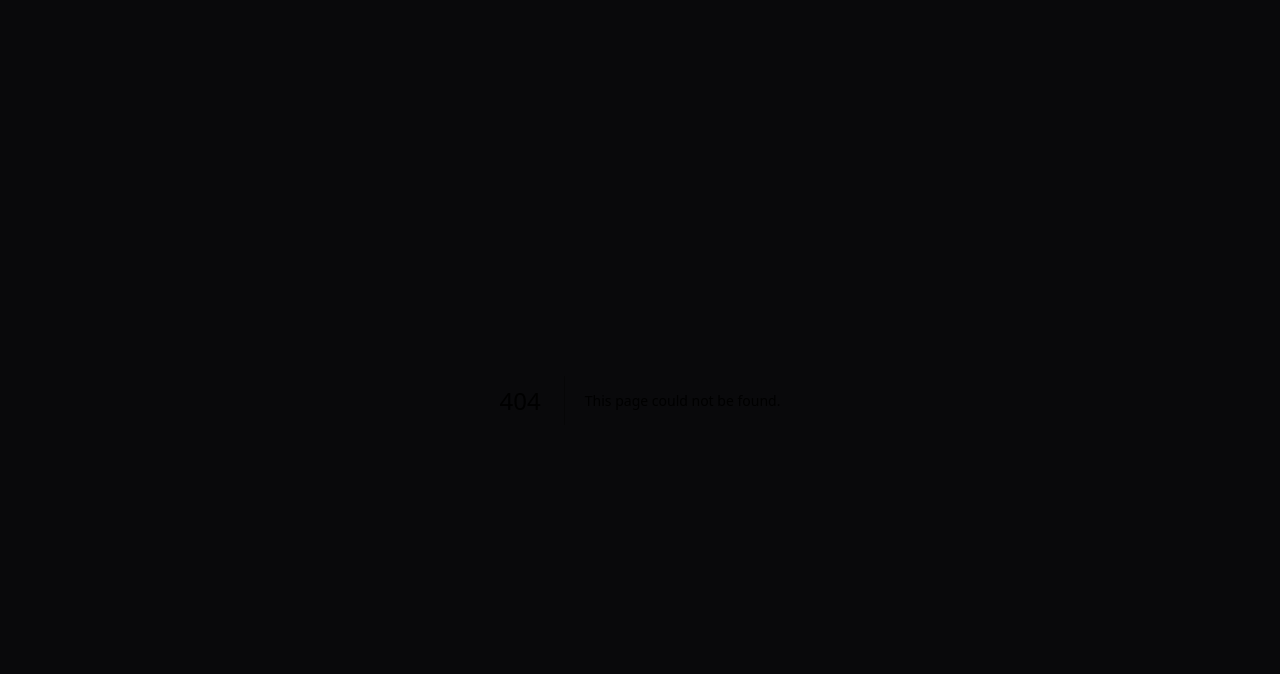
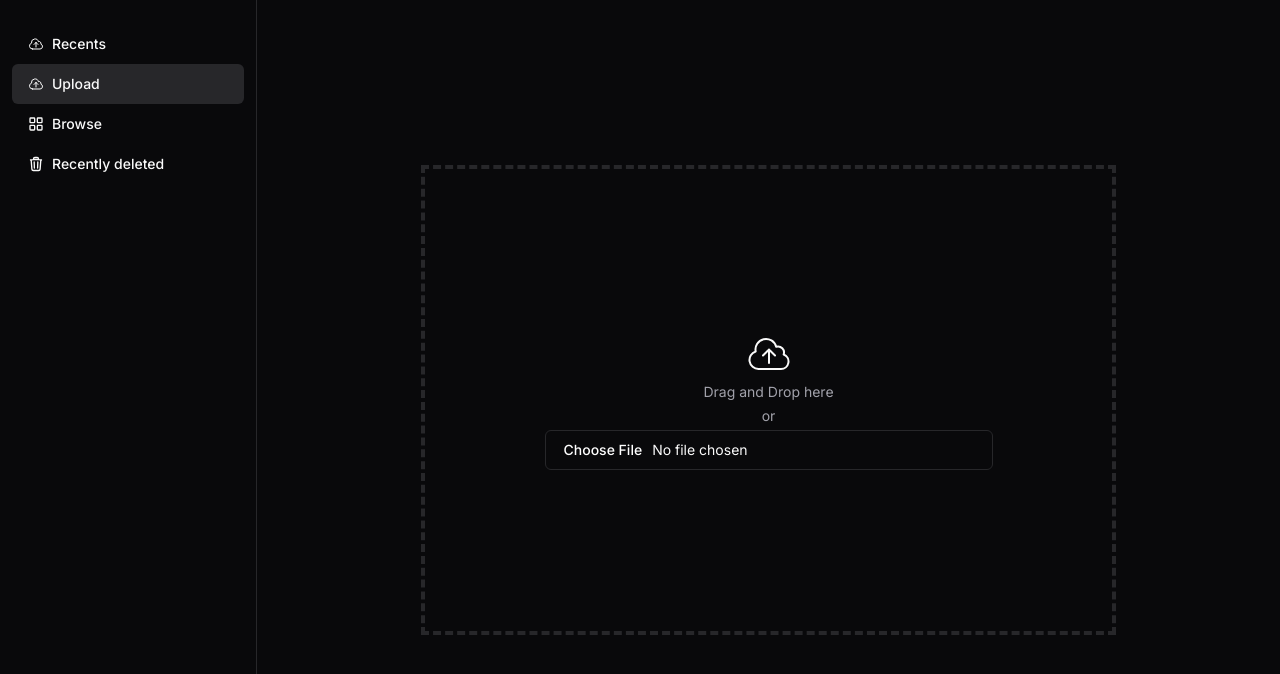
Before and after one commit to Utkarsh-NCI/CPP-Client, a Next.js app in the folder client/: page /upload in a window 1280 px wide. Before the commit this address had no page. Shown: the top 674 px of the page. Built offline with nearby package versions, Linux system fonts and the light colour scheme.

Commit message:
Recent and upload page

```diff
--- a/client/app/(auth)/layout.tsx
+++ b/client/app/(auth)/layout.tsx
@@ -12,17 +12,17 @@ export default function Layout({
               xmlns="http://www.w3.org/2000/svg"
               fill="none"
               viewBox="0 0 24 24"
-              stroke-width="1.5"
+              strokeWidth="1.5"
               stroke="currentColor"
               className="w-6 h-6 mr-4"
             >
               <path
-                stroke-linecap="round"
+                strokeLinecap="round"
                 stroke-linejoin="round"
                 d="M6.827 6.175A2.31 2.31 0 0 1 5.186 7.23c-.38.054-.757.112-1.134.175C2.999 7.58 2.25 8.507 2.25 9.574V18a2.25 2.25 0 0 0 2.25 2.25h15A2.25 2.25 0 0 0 21.75 18V9.574c0-1.067-.75-1.994-1.802-2.169a47.865 47.865 0 0 0-1.134-.175 2.31 2.31 0 0 1-1.64-1.055l-.822-1.316a2.192 2.192 0 0 0-1.736-1.039 48.774 48.774 0 0 0-5.232 0 2.192 2.192 0 0 0-1.736 1.039l-.821 1.316Z"
               />
               <path
-                stroke-linecap="round"
+                strokeLinecap="round"
                 stroke-linejoin="round"
                 d="M16.5 12.75a4.5 4.5 0 1 1-9 0 4.5 4.5 0 0 1 9 0ZM18.75 10.5h.008v.008h-.008V10.5Z"
               />
--- a/client/app/(auth)/register/page.tsx
+++ b/client/app/(auth)/register/page.tsx
@@ -57,7 +57,7 @@ export default function Page() {
         />
         <Button disabled={false} onClick={onSubmit} className="min-w-80">
           {isLoading && <Icons.spinner className="mr-2 h-4 w-4 animate-spin" />}
-          Sign In
+          Sign Up
         </Button>
         <Separator className="my-4 max-w-80" />
         <p className="px-8 text-center text-sm text-muted-foreground">
--- a/client/app/(dashboard)/browse/page.tsx
+++ b/client/app/(dashboard)/browse/page.tsx
@@ -1,4 +1,4 @@
-import { ImageCard, ImageMeta } from "@/components/ui/ImageCard/imagecard";
+import { ImageCard } from "@/components/ui/ImageCard/imagecard";
 import { ScrollArea, ScrollBar } from "@/components/ui/scroll-area";
 import {
   Dialog,
@@ -7,6 +7,7 @@ import {
   DialogTrigger,
 } from "@/components/ui/dialog";
 import { imageColl } from "./data";
+import { ImageMeta } from "@/types/imageCardType";
 
 export default function Page() {
   return (
--- a/client/app/(dashboard)/layout.tsx
+++ b/client/app/(dashboard)/layout.tsx
@@ -10,7 +10,9 @@ export default function Layout({
       <div className="w-full flex-none md:w-64">
         <SideNav />
       </div>
-      <div className="flex-grow p-6 md:overflow-y-auto md:p-12">{children}</div>
+      <div className="flex-grow p-6 md:overflow-y-auto md:p-12 border-l">
+        {children}
+      </div>
     </div>
   );
 }
--- /dev/null
+++ b/client/app/(dashboard)/recents/page.tsx
@@ -0,0 +1,3 @@
+export default function Page() {
+  return <div>Recents</div>;
+}
--- /dev/null
+++ b/client/app/(dashboard)/upload/page.tsx
@@ -0,0 +1,35 @@
+"use client";
+import { Button } from "@/components/ui/button";
+import { Input } from "@/components/ui/input";
+
+export default function Page() {
+  return (
+    <div className="flex flex-1 h-full justify-center items-center">
+      <div
+        className="border-4 border-dashed w-3/4 justify-center flex flex-col items-center h-2/3 space-y-1"
+        onDrop={(e) => {
+          e.preventDefault();
+          console.log("drop");
+        }}
+      >
+        <svg
+          xmlns="http://www.w3.org/2000/svg"
+          fill="none"
+          viewBox="0 0 24 24"
+          strokeWidth="1"
+          stroke="currentColor"
+          className="w-12 h-12"
+        >
+          <path
+            strokeLinecap="round"
+            strokeLinejoin="round"
+            d="M12 16.5V9.75m0 0 3 3m-3-3-3 3M6.75 19.5a4.5 4.5 0 0 1-1.41-8.775 5.25 5.25 0 0 1 10.233-2.33 3 3 0 0 1 3.758 3.848A3.752 3.752 0 0 1 18 19.5H6.75Z"
+          />
+        </svg>
+        <p className="text-sm text-muted-foreground">Drag and Drop here</p>
+        <p className="text-sm text-muted-foreground">or</p>
+        <Input type="file" className="max-w-md" />
+      </div>
+    </div>
+  );
+}
--- a/client/components/ui/ImageCard/imagecard.tsx
+++ b/client/components/ui/ImageCard/imagecard.tsx
@@ -9,20 +9,7 @@ import {
   ContextMenuSub,
   ContextMenuTrigger,
 } from "@/components/ui/context-menu";
-
-export interface ImageMeta {
-  name: string;
-  date: string;
-  src: string;
-}
-
-interface ImageCardProps extends React.HTMLAttributes<HTMLDivElement> {
-  image: ImageMeta;
-  aspectRatio?: "portrait" | "square";
-  width?: number;
-  height?: number;
-  date: string;
-}
+import { ImageCardProps } from "@/types/imageCardType";
 
 export function ImageCard({
   image,
--- a/client/components/ui/icons.tsx
+++ b/client/components/ui/icons.tsx
@@ -1,4 +1,5 @@
 import { IconProps } from "@/types/nav";
+import { Upload } from "lucide-react";
 
 export const Icons = {
   spinner: (props: IconProps) => (
@@ -54,4 +55,21 @@ export const Icons = {
       <rect width="7" height="7" x="3" y="14" rx="1" />
     </svg>
   ),
+  Upload: (props: IconProps) => (
+    <svg
+      xmlns="http://www.w3.org/2000/svg"
+      fill="none"
+      viewBox="0 0 24 24"
+      strokeWidth="1.5"
+      stroke="currentColor"
+      className="w-4 h-4 mr-2"
+      {...props}
+    >
+      <path
+        strokeLinecap="round"
+        strokeLinejoin="round"
+        d="M12 16.5V9.75m0 0 3 3m-3-3-3 3M6.75 19.5a4.5 4.5 0 0 1-1.41-8.775 5.25 5.25 0 0 1 10.233-2.33 3 3 0 0 1 3.758 3.848A3.752 3.752 0 0 1 18 19.5H6.75Z"
+      />
+    </svg>
+  ),
 };
--- a/client/constants/links.ts
+++ b/client/constants/links.ts
@@ -2,6 +2,16 @@ import { Icons } from "@/components/ui/icons";
 import { NavItem } from "@/types/nav";
 
 const sideNav: NavItem[] = [
+  {
+    name: "Recents",
+    href: "/recents",
+    icon: Icons.Upload,
+  },
+  {
+    name: "Upload",
+    href: "/upload",
+    icon: Icons.Upload,
+  },
   {
     name: "Browse",
     href: "/browse",
--- /dev/null
+++ b/client/types/imageCardType.ts
@@ -0,0 +1,13 @@
+export interface ImageMeta {
+  name: string;
+  date: string;
+  src: string;
+}
+
+export interface ImageCardProps extends React.HTMLAttributes<HTMLDivElement> {
+  image: ImageMeta;
+  aspectRatio?: "portrait" | "square";
+  width?: number;
+  height?: number;
+  date: string;
+}
```
Also changed, not shown: client/middleware.ts (added, +14 -0 lines), client/Icons/bin.svg (deleted).
